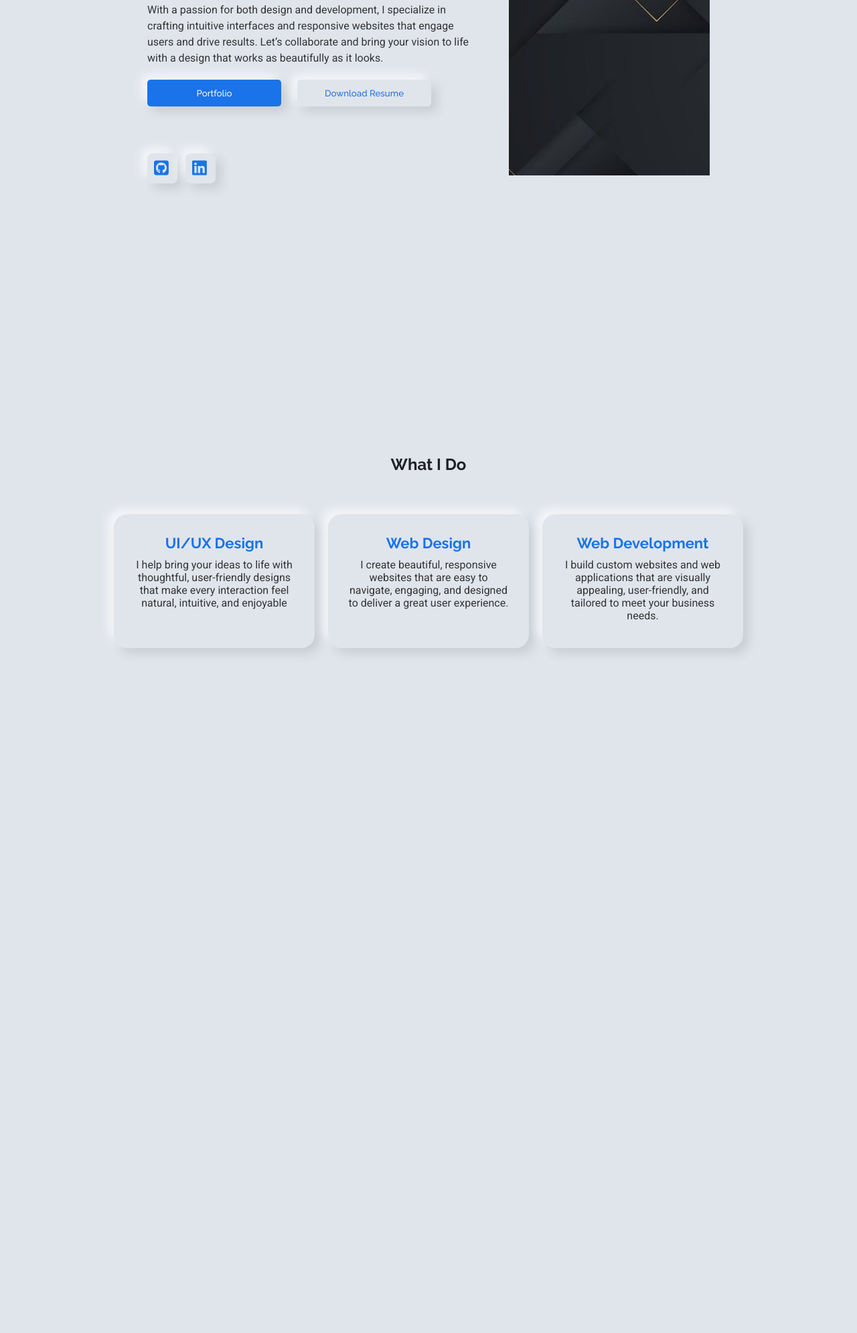
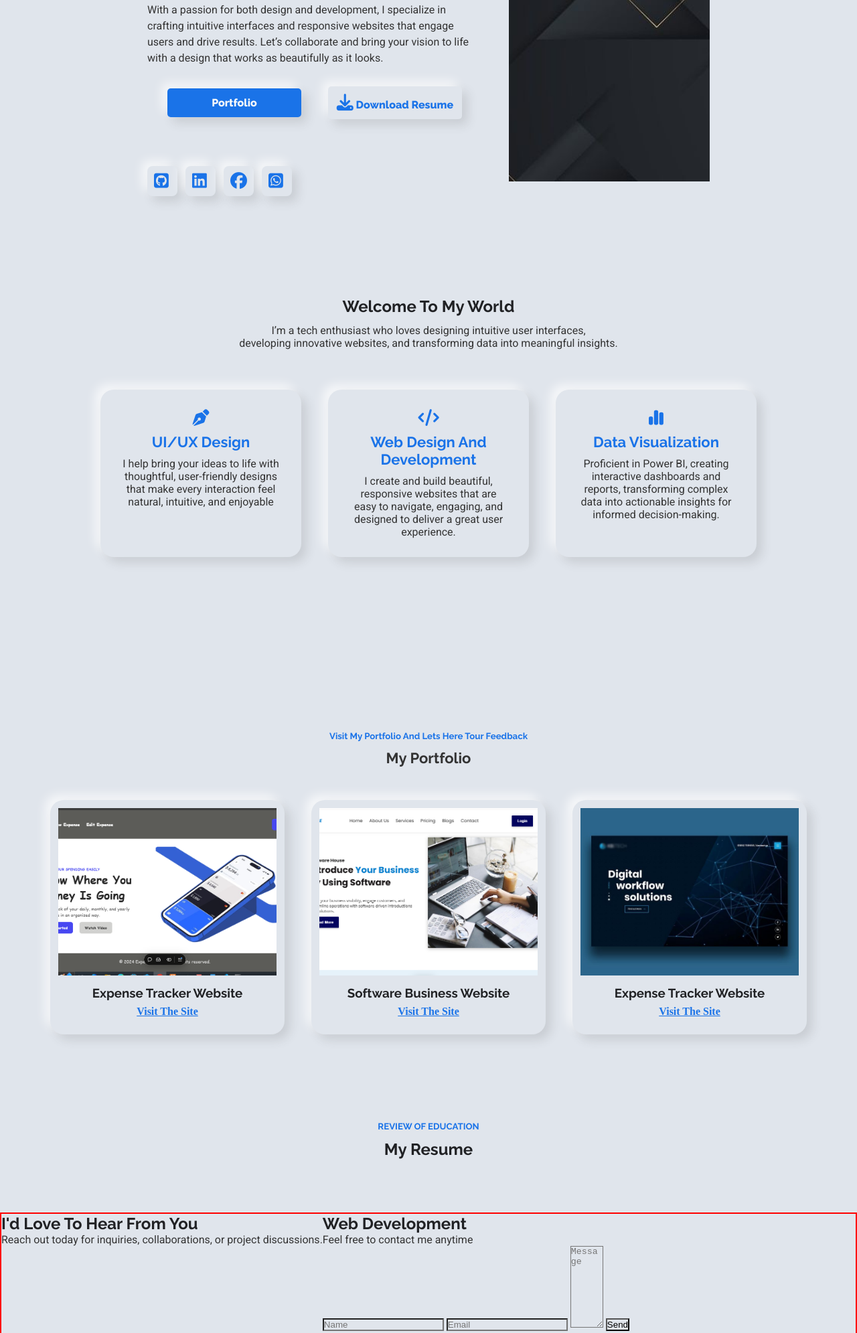
Before and after one commit to Dev-Kabingu/kabingu-portfolio, a plain HTML site: page index.html in a window 1280 px wide. Shown: the part 271-2262 px from the top of the page at 67% size. Before the commit the page ends 1449 px from the top, so only its background shows below. Drawn offline with Linux system fonts and the light colour scheme.

Commit message:
more section designd

```diff
--- a/index.html
+++ b/index.html
@@ -37,11 +37,18 @@
             <h1><span>Mercy Kabingu</span></h1>
             <h2>UI/UX designer And web Designer</h2>
             <p>With a passion for both design and development, I specialize in crafting intuitive interfaces and responsive websites that engage users and drive results. Let’s collaborate and bring your vision to life with a design that works as beautifully as it looks.</p>
+          <div class="hero-buttons">
             <button class="portfolio-btn">portfolio</button>
-            <button class="resume-btn">download resume</button>
+            <div class="download">
+                <a href="./images/Mercy Kabingu cv.pdf"><button class="resume-btn"> <i class="fa-solid fa-download"></i> download resume</button></a>
+            </div>
+          </div>
+
             <div class="social-icons">
-                <div class="icon-img"><i class="fa-brands fa-square-github"></i></div>
-                <div class="icon-img"><i class="fa-brands fa-linkedin"></i></div>
+                <div class="icon-img"><a href="https://github.com/Dev-Kabingu"><i class="fa-brands fa-square-github"></i></a></i></div>
+                <div class="icon-img"><a href="https://www.linkedin.com/in/mercy-kabingu-552175334/"><i class="fa-brands fa-linkedin"></i></a></div>
+                <div class="icon-img"><i class="fa-brands fa-facebook"></i></div>
+                <div class="icon-img"><a href="https://wa.me/0792014534"><i class="fa-brands fa-square-whatsapp"></i></a></div>
             </div>
         </div>
         <div class="hero-image">
@@ -52,30 +59,88 @@
  <!-- about me -->
   <!-- what can i do (my service)-->
    <section class="services">
-
-    <h1>what i do</h1>
+    <h1>welcome to my world</h1>
+    <p>I’m a tech enthusiast who loves designing intuitive user interfaces, <br>developing innovative websites, and transforming data into meaningful insights. </p>
     <div class="services-container">
         <div class="service-card">
+            <i class="fa-solid fa-pen-nib"></i>
             <h2>UI/UX Design</h2>
             <p>I help bring your ideas to life with thoughtful, user-friendly designs that make every interaction feel natural, intuitive, and enjoyable</p>
         </div>
         <div class="service-card">
-            <h2>Web Design</h2>
-            <p>I create beautiful, responsive websites that are easy to navigate, engaging, and designed to deliver a great user experience.</p>
+            <i class="fa-solid fa-code"></i>
+            <h2>Web Design and development</h2>
+            <p>I create and build beautiful, responsive websites that are easy to navigate, engaging, and designed to deliver a great user experience.</p>
         </div>
         <div class="service-card">
-            <h2>Web Development</h2>
-            <p>I build custom websites and web applications that are visually appealing, user-friendly, and tailored to meet your business needs.</p>
+            <i class="fa-solid fa-chart-simple"></i>
+            <h2>Data Visualization</h2>
+            <p>Proficient in Power BI, creating interactive dashboards and reports, transforming complex data into actionable insights for informed decision-making.</p>
         </div>
     </div>
    </section>
  <!-- portfolio -->
   <section class="porfolio">
+    <h5>Visit my portfolio and lets here tour feedback</h5>
+    <h1>my portfolio</h1>
+    <div class="portfolio-projects">
+        <div class="project">
+            <div class="project-image">
+                <img src="./images/Capture expense tracker.PNG" alt="">
+            </div>
+            <h3>expense tracker website</h3>
+            <a href="https://responsive-expense-tracker-website.vercel.app/">visit the site</a>
+        </div>
+
+        <div class="project">
+            <div class="project-image">
+                <img src="./images/Capture business website.PNG" alt="">
+            </div>
+            <h3>software business website</h3>
+            <a href="">visit the site</a>
+        </div>
+
+        <div class="project">
+            <div class="project-image">
+                <img src="./images/Finance Software.jpg" alt="">
+            </div>
+            <h3>expense tracker website</h3>
+            <a href="">visit the site</a>
+        </div>
+    </div>
+
     <h6></h6>
   </section>
   <!-- my resume -->
+   <section class="resume">
+    <h5>review of education</h5>
+    <h1>my resume</h1>
+
+   </section>
    <!-- education -->
-  <!-- lets work together -->
+  <!-- lets work together contact section-->
+   <section class="work-contact">
+    <div class="connecting">
+        <div class="contact-message">
+            <h2>I'd Love to Hear From You</h2>
+            <p>Reach out today for inquiries, collaborations, or project discussions.</p>
+        </div>
+        <div class="contact-form">
+            <form action="">
+                <div class="form-logo">
+                    <!-- <img src="./images/bg1.jpg" alt=""> -->
+                </div>
+                <h2>web development</h2>
+                <p>Feel free to contact me anytime</p>
+                <input type="text" name="name" id="name" placeholder="Name" required>
+                <input type="email" name="email" id="email" placeholder="Email" required>
+                <textarea name="message" id="message" cols="4" rows="8" placeholder="Message"></textarea>
+                <input type="submit" name="send" id="send" value="Send">
+            </form>
+        </div>
+    </div>
+
+   </section>
 
 </body>
 </html>
--- a/styles.css
+++ b/styles.css
@@ -44,10 +44,6 @@ p{
 
 .hero{
     width: 100%;
-    height: 100vh;
-    /* background: url(./images/bg2.jpg) no-repeat;
-    background-position: center;
-    background-size: cover; */
     padding-top: 20px;
 }
 header{
@@ -129,6 +125,7 @@ i{
     justify-content: center;
     gap: 40px;
     padding-top: 100px;
+    flex-wrap: wrap;
 }
 .hero-text{
     width: 500px;
@@ -144,6 +141,7 @@ i{
 .hero-text h2{
     margin-top: 12px;
 }
+
 .hero-image{
     width: 300px;
     height: 400px;
@@ -154,6 +152,12 @@ i{
     object-fit: cover;
     display: block;
 }
+.hero-buttons{
+    display: flex;
+    align-items: center;
+    justify-content: center;
+    gap: 40px;
+}
 button{
     padding: 12px 0;
     border-radius: 5px;
@@ -162,8 +166,9 @@ button{
     color: var(--nav-color);
     text-transform: capitalize;
     font-family: "Raleway", sans-serif;
-    font-weight: 500;
-    margin-top: 20px;
+    font-weight: 800;
+    font-size: 16px;
+    margin-top: 30px;
     width: 200px;
     position: relative;
     transition: all .2s ease-in-out;
@@ -172,9 +177,8 @@ button{
 }
 .resume-btn{
     background-color: #e0e5ec;
-    /* border: 2px solid var(--Primary); */
-    margin-left: 20px;
     color: var(--Primary);
+
 }
 .resume-btn:hover{
     /* background-color: #d1e1f7; */
@@ -184,6 +188,7 @@ button{
 
 .portfolio-btn:hover{
     background-color: #0d5bc2;
+
 }
 .social-icons{
     display: flex;
@@ -198,33 +203,44 @@ button{
     border-radius: 8px;
     box-shadow:8px 8px 15px rgba(70, 70, 70, 0.15),
     -8px -8px 15px rgba(255, 255, 255, 0.7);
-
-
+    transition: all .3s ease;
+}
+.icon-img:hover{
+    background-color: #c2d1e1;
+    transform: scale(1.1);
+    box-shadow: 8px 8px 20px rgba(70, 70, 70, 0.25),
+                 -8px -8px 20px rgba(255, 255, 255, 0.8);
 }
 .services{
     text-align: center;
     padding: 150px 0;
 }
+.services h1{
+    /* color: red; */
+    padding-bottom: 12px;
+}
+
 .services-container{
     display: flex;
     align-items: center;
     justify-content: center;
-    gap: 20px;
+    gap: 40px;
     padding: 60px 0;
+    flex-wrap: wrap;
 }
 .service-card {
     background-color: #e0e5ec;
     border-radius: 20px;
     padding: 25px;
     width: 300px;
-    height: 200px;
+    height: 250px;
     box-shadow: inset 8px 8px 15px #aeaec0,
                 inset -8px -8px 15px #ffff;
     transition: box-shadow 1s ease-in-out;
   }
 
   .service-card h2 {
-    margin: 0 0 10px;
+    margin: 10px 0 10px;
     font-size: 22px;
     color: var(--Primary);
   }
@@ -233,17 +249,94 @@ button{
     font-size: 16px;
     color: var(--Para-Text);
   }
+  .service-card{
+    background-color: #e0e5ec;
+    border-radius: 20px;
+    padding: 30px;
+    width: 300px;
+    box-shadow:8px 8px 15px rgba(70, 70, 70, 0.15),
+    -8px -8px 15px rgba(255, 255, 255, 0.7);
+    transition: all .3s ease;
+
+  }
 
   .service-card:hover {
-    box-shadow: inset 10px 10px 20px rgba(70, 70, 70, 0.25),
-                inset -10px -10px 20px rgba(255, 255, 255, 0.8);
+    transform: scale(1.05);
+    box-shadow: 12px 12px 25px rgba(70, 70, 70, 0.2),
+                -12px -12px 25px rgba(255, 255, 255, 0.8);
+
   }
-  .service-card{
-        background-color: #e0e5ec;
-        border-radius: 20px;
-        padding: 30px;
-        width: 300px;
-        box-shadow:8px 8px 15px rgba(70, 70, 70, 0.15),
-        -8px -8px 15px rgba(255, 255, 255, 0.7);
+  /* porfolio section styling */
+.porfolio{
+    text-align: center;
+    padding: 50px 0;
+}
+.porfolio h5{
+    text-transform: capitalize;
+    color: var(--Primary);
+}
+.porfolio h1{
+    font-size: 22px;
+    margin-bottom: 50px;
+    margin-top: 12px;
+    color: var(--Para-Text);
+}
+.portfolio-projects{
+    display: flex;
+    align-items: center;
+    justify-content: center;
+    gap: 40px;
+    flex-wrap: wrap;
+}
+.project{
+    width: 350px;
+    height: 350px;
+    /* border: 2px solid red; */
+    padding: 12px;
+    border-radius: 20px;
+    box-shadow:8px 8px 15px rgba(70, 70, 70, 0.15),
+    -8px -8px 15px rgba(255, 255, 255, 0.7);
 
-      }
+}
+ .project-image{
+    width: 100%;
+    height: 250px;
+    margin-bottom: 15px;
+ }
+ .project-image img{
+    width: 100%;
+    height: 100%;
+    object-fit: cover;
+    /* border: 2px solid red; */
+ }
+ .project h3{
+    margin-bottom: 8px;
+ }
+.project a{
+    /* text-decoration: none; */
+    text-transform: capitalize;
+    font-size: 16px;
+    font-weight: 600;
+    color: var(--Primary);
+}
+.resume{
+    text-align: center;
+    padding: 80px 0;
+}
+.resume h5{
+    color: var(--Primary);
+    text-transform: uppercase;
+    margin-bottom: 12px;
+}
+.connecting{
+    width: 100%;
+    height: 100vh;
+    /* background: url(./images/download\ \(6\).jpg)no-repeat; */
+    /* background: url(./images/bg2.jpg); */
+    /* background-position: center; */
+    /* background-size: cover;  */
+    /* background-attachment: fixed; */
+    border: 2px solid red;
+    /* background-color: #1A73E8; */
+    display: flex;
+}
```
Also changed, not shown: images/Capture business website.PNG (added), images/Capture expense tracker.PNG (added), images/download (6).jpg (added), 1 other file.
